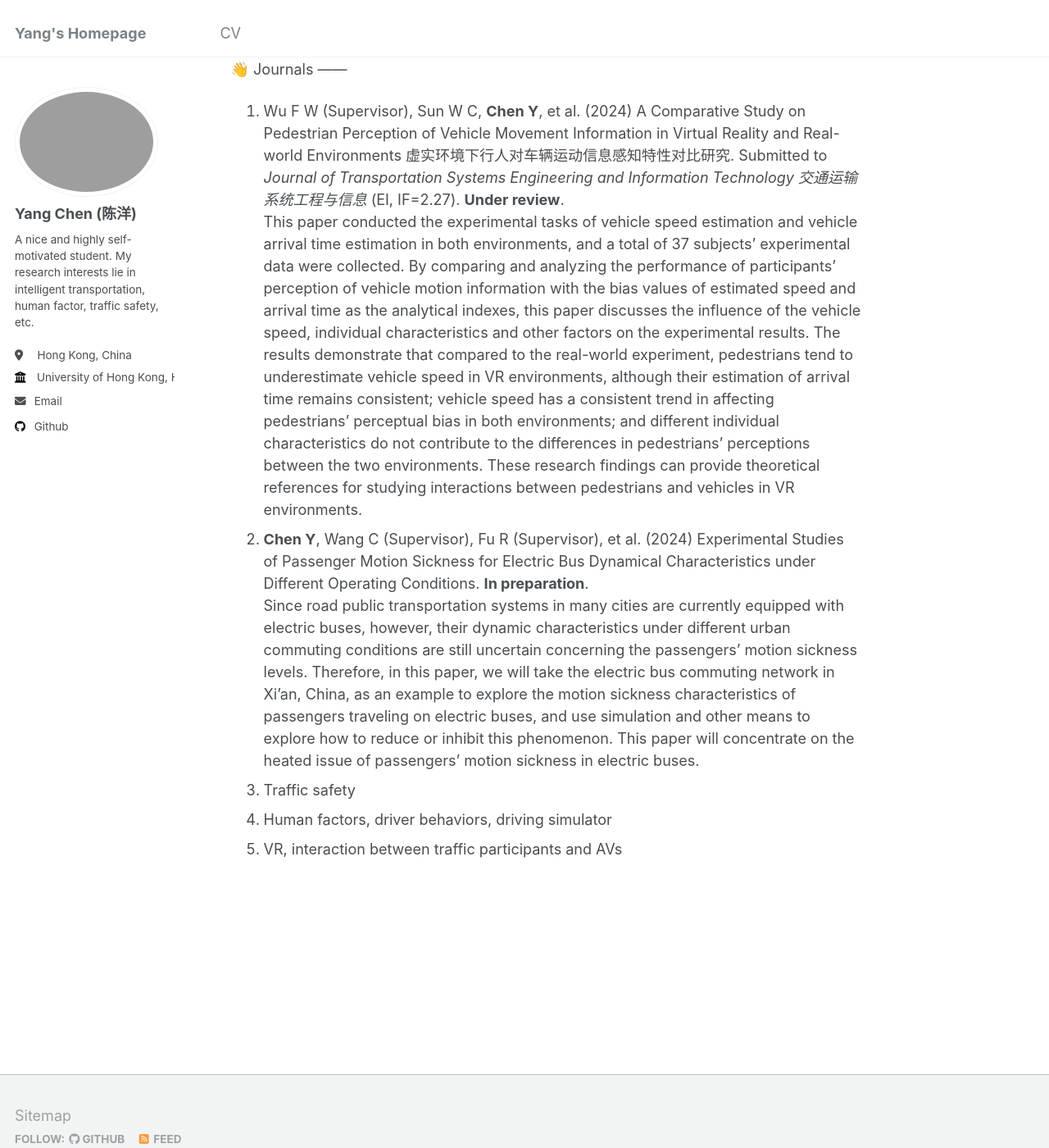
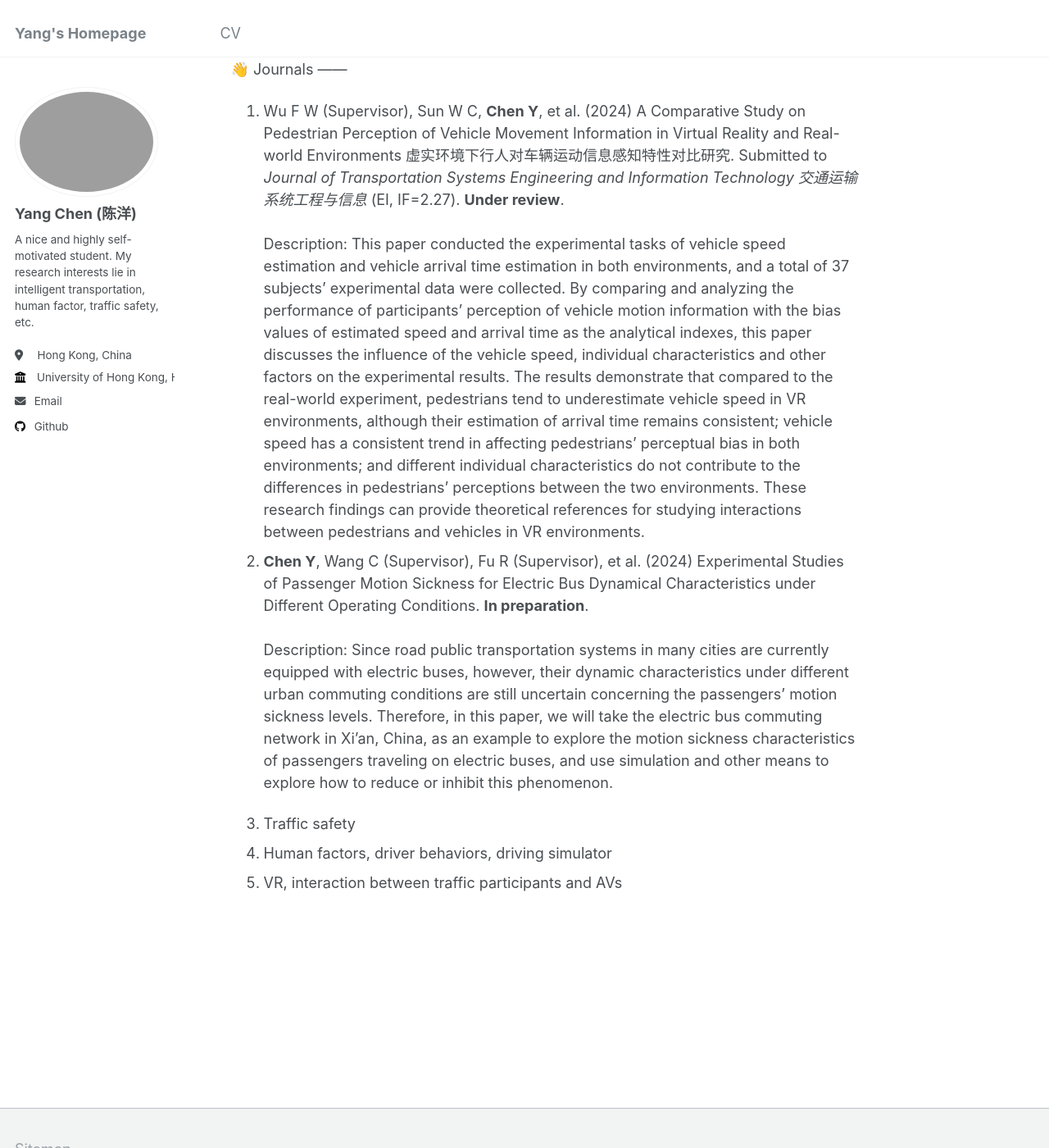
Before and after one commit to Sugar-eatingSheep/YangCHEN.github.io, a Jekyll site: the page built from _pages/about.md, in a window 1280 px wide and 1400 px high, scrolled down 1348 px. Shown: the whole window at 82% size. Built offline with Jekyll 4.4.1, drawn with Linux system fonts in a browser that asks for light colours.

Commit message:
Update about.md

```diff
--- a/_pages/about.md
+++ b/_pages/about.md
@@ -34,10 +34,12 @@ Publications
 👋 Journals
 ------
 1. Wu F W (Supervisor), Sun W C, **Chen Y**, et al. (2024) A Comparative Study on Pedestrian Perception of Vehicle Movement Information in Virtual Reality and Real-world Environments 虚实环境下行人对车辆运动信息感知特性对比研究. Submitted to *Journal of Transportation Systems Engineering and Information Technology 交通运输系统工程与信息* (EI, IF=2.27). **Under review**.
-<br /> This paper conducted the experimental tasks of vehicle speed estimation and vehicle arrival time estimation in both environments, and a total of 37 subjects' experimental data were collected. By comparing and analyzing the performance of participants' perception of vehicle motion information with the bias values of estimated speed and arrival time as the analytical indexes, this paper discusses the influence of the vehicle speed, individual characteristics and other factors on the experimental results. The results demonstrate that compared to the real-world experiment, pedestrians tend to underestimate vehicle speed in VR environments, although their estimation of arrival time remains consistent; vehicle speed has a consistent trend in affecting pedestrians' perceptual bias in both environments; and different individual characteristics do not contribute to the differences in pedestrians' perceptions between the two environments. These research findings can provide theoretical references for studying interactions between pedestrians and vehicles in VR environments.
+<br />
+<br /> Description: This paper conducted the experimental tasks of vehicle speed estimation and vehicle arrival time estimation in both environments, and a total of 37 subjects' experimental data were collected. By comparing and analyzing the performance of participants' perception of vehicle motion information with the bias values of estimated speed and arrival time as the analytical indexes, this paper discusses the influence of the vehicle speed, individual characteristics and other factors on the experimental results. The results demonstrate that compared to the real-world experiment, pedestrians tend to underestimate vehicle speed in VR environments, although their estimation of arrival time remains consistent; vehicle speed has a consistent trend in affecting pedestrians' perceptual bias in both environments; and different individual characteristics do not contribute to the differences in pedestrians' perceptions between the two environments. These research findings can provide theoretical references for studying interactions between pedestrians and vehicles in VR environments.
 1. **Chen Y**, Wang C (Supervisor), Fu R (Supervisor), et al. (2024) Experimental Studies of Passenger Motion Sickness for Electric Bus Dynamical Characteristics under Different Operating Conditions. **In preparation**.
-<br /> Since road public transportation systems in many cities are currently equipped with electric buses, however, their dynamic characteristics under different urban commuting conditions are still uncertain concerning the passengers' motion sickness levels. Therefore, in this paper, we will take the electric bus commuting network in Xi'an, China, as an example to explore the motion sickness characteristics of passengers traveling on electric buses, and use simulation and other means to explore how to reduce or inhibit this phenomenon.
-This paper will concentrate on the heated issue of passengers' motion sickness in electric buses.
+<br />
+<br /> Description: Since road public transportation systems in many cities are currently equipped with electric buses, however, their dynamic characteristics under different urban commuting conditions are still uncertain concerning the passengers' motion sickness levels. Therefore, in this paper, we will take the electric bus commuting network in Xi'an, China, as an example to explore the motion sickness characteristics of passengers traveling on electric buses, and use simulation and other means to explore how to reduce or inhibit this phenomenon.
+
 1. Traffic safety
 1. Human factors, driver behaviors, driving simulator
 1. VR, interaction between traffic participants and AVs
```
